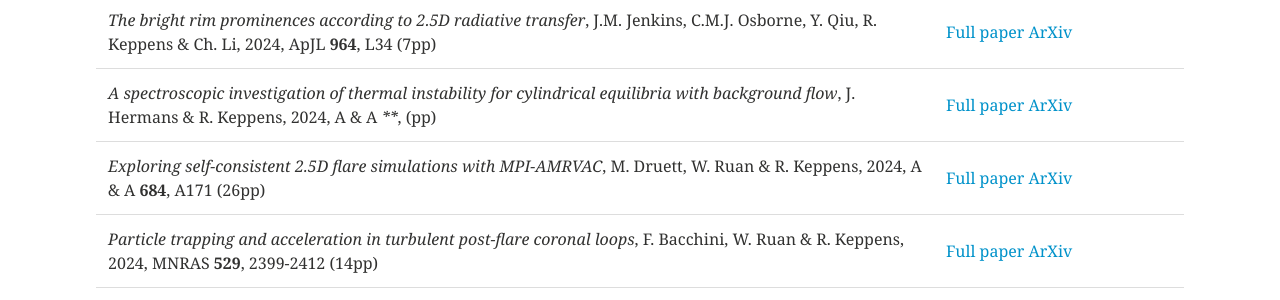
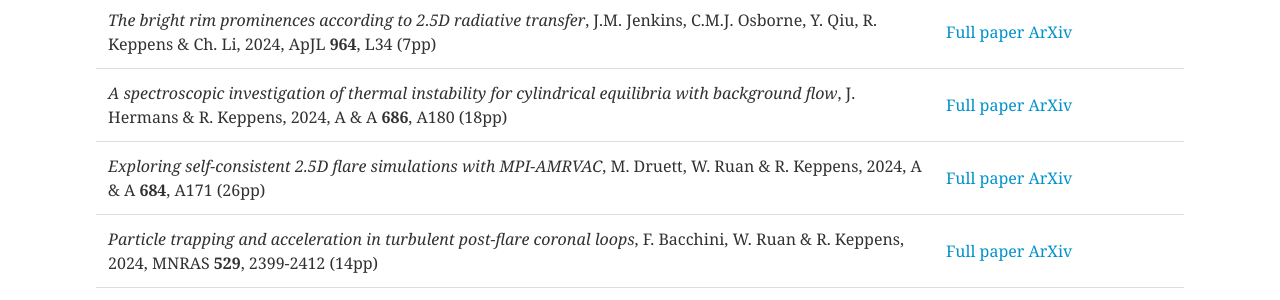
Before and after one commit to erc-prominent/erc-prominent.github.io, a Jekyll site: the page built from publications/index.md, in a window 1280 px wide and 900 px high, scrolled down 819 px. Shown: the part 154-454 px from the top of the window. Built offline with Jekyll 4.4.1, drawn with Linux system fonts in a browser that asks for light colours.

```diff
--- a/publications/index.md
+++ b/publications/index.md
@@ -20,7 +20,7 @@ share: false
 | _Radiative loss and ion-neutral collisional effects in astrophysical plasmas_, B. Popescu Braileanu & R. Keppens, 2024, Philosophical Transactions R. Soc. A **382**, 20230217 (27pp) | [Full paper](https://doi.org/10.1098/rsta.2023.0217) [ArXiv](https://arxiv.org/pdf/2403.11900.pdf)  |
 | _Resolved magnetohydrodynamic wave lensing in the solar corona_, X. Zhou, Y. Sheng, D. Yuan, R. Keppens, X. Zhao, L. Fu, Z. Tang, J. Wang & Ch. Zhou, 2024, Nature Communications **15**, 3281 (11pp) | [Full paper](https://doi.org/10.1038/s41467-024-46846-z) [ArXiv](https://arxiv.org/pdf/2404.12044.pdf)  |
 | _The bright rim prominences according to 2.5D radiative transfer_, J.M. Jenkins, C.M.J. Osborne, Y. Qiu, R. Keppens & Ch. Li, 2024, ApJL **964**, L34 (7pp) | [Full paper](https://doi.org/10.3847/2041-8213/ad3423) [ArXiv](https://arxiv.org/pdf/2403.09931.pdf)  |
-| _A spectroscopic investigation of thermal instability for cylindrical equilibria with background flow_, J. Hermans & R. Keppens, 2024, A & A  ****,  (pp) | [Full paper](https://doi.org/10.1051/0004-6361/202348337) [ArXiv](https://arxiv.org/pdf/2403.00082.pdf)  |
+| _A spectroscopic investigation of thermal instability for cylindrical equilibria with background flow_, J. Hermans & R. Keppens, 2024, A & A  **686**,  A180 (18pp) | [Full paper](https://doi.org/10.1051/0004-6361/202348337) [ArXiv](https://arxiv.org/pdf/2403.00082.pdf)  |
 | _Exploring self-consistent 2.5D flare simulations with MPI-AMRVAC_, M. Druett, W. Ruan & R. Keppens, 2024, A & A  **684**, A171 (26pp) | [Full paper](https://doi.org/10.1051/0004-6361/202347600) [ArXiv](https://arxiv.org/pdf/2310.09939.pdf)  |
 | _Particle trapping and acceleration in turbulent post-flare coronal loops_, F. Bacchini, W. Ruan & R. Keppens, 2024, MNRAS  **529**, 2399-2412 (14pp) | [Full paper](https://doi.org/10.1093/mnras/stae723) [ArXiv](https://arxiv.org/pdf/2403.07107.pdf)  |
 | _Modification of the resistive tearing instability with Joule heating by shear flows_, J. De Jonghe & R. Keppens, 2024, Physics of Plasmas **31**, 032106 (19pp) | [Full paper](https://doi.org/10.1063/5.0180535) [ArXiv](https://arxiv.org/pdf/2402.12005.pdf)  |
```
